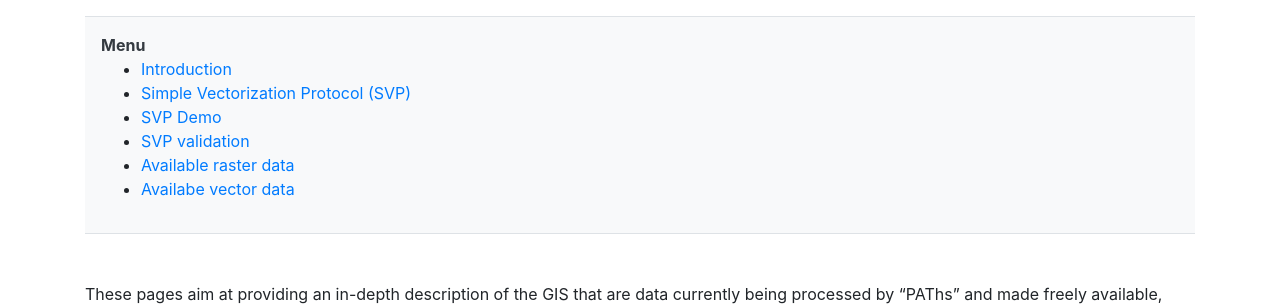
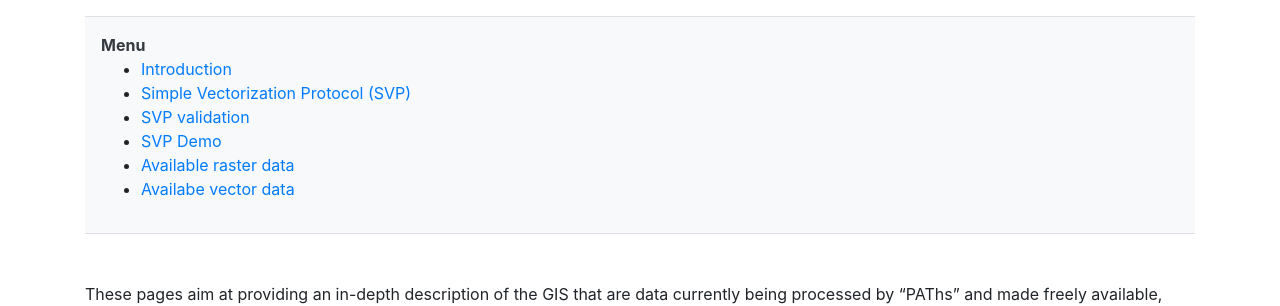
Before and after one commit to paths-erc/docs, a Jekyll site: the page built from gis/index.md, in a window 1280 px wide and 900 px high. Shown: the part 437-743 px from the top of the window. Built offline with Jekyll 4.4.1, drawn with Linux system fonts in a browser that asks for light colours; nearby versions of some CDN libraries; part of the change alters nothing that is shown.

```diff
--- a/_data/gismenu.yaml
+++ b/_data/gismenu.yaml
@@ -7,11 +7,11 @@ docs:
 - title: Simple Vectorization Protocol (SVP)
   url: svp
 
-- title: SVP Demo
-  url: demo
-
 - title: SVP validation
   url: svp#validation
+
+- title: SVP Demo
+  url: svp#demo
 
 - title: Available raster data
   url: rasters
```
